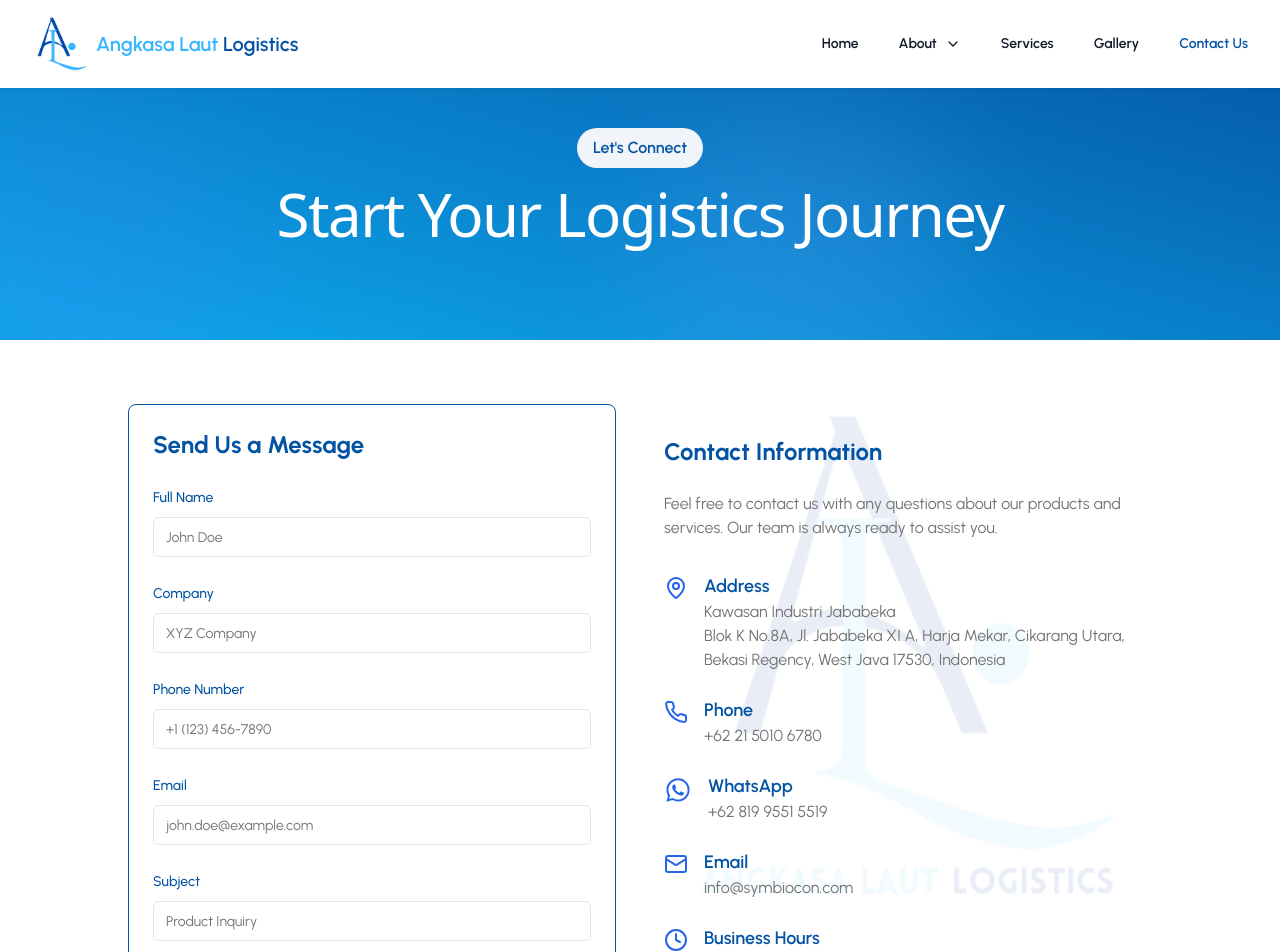
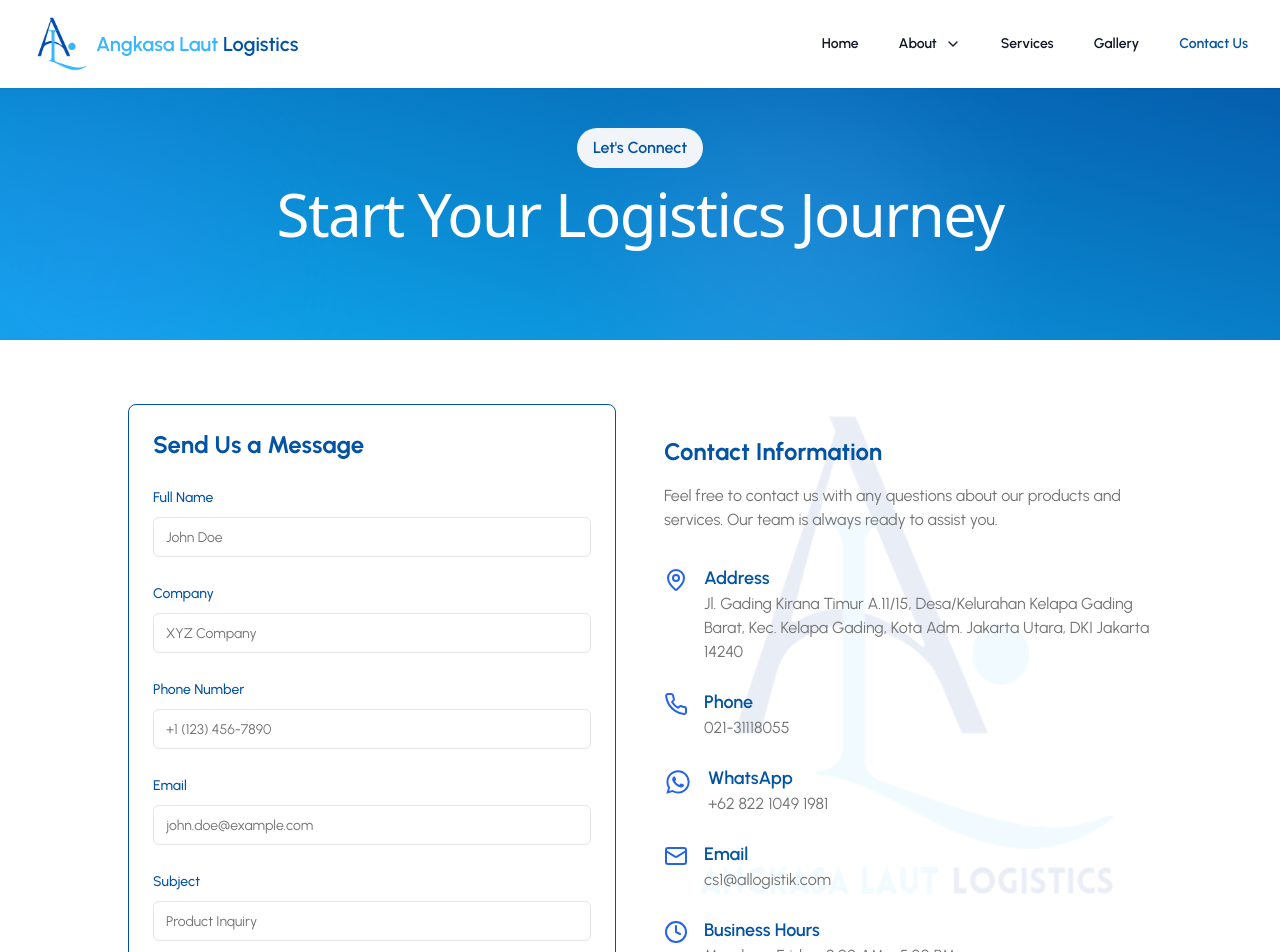
Before and after one commit to PT-Angkasa-Laut-Logistics/PT-Angkasa-Laut-Logistics, a Next.js app: page /contact in a window 1280 px wide. Shown: the top 952 px of the page. Built offline with nearby package versions, Linux system fonts and the light colour scheme.

Commit message:
feat(contact): fix content

```diff
--- a/components/contact/contact-info.tsx
+++ b/components/contact/contact-info.tsx
@@ -5,7 +5,11 @@ import { Button } from "@/components/ui/button";
 import Link from "next/link";
 import { Card } from "@/components/ui/card";
 import { motion } from "framer-motion";
-import { ANIMATE_LEFT, CONTAINER_ANIMATION } from "@/lib/animation-config";
+import {
+  ANIMATE_DOWN,
+  ANIMATE_LEFT,
+  CONTAINER_ANIMATION,
+} from "@/lib/animation-config";
 import Image from "next/image";
 /**
  * A component that displays the contact information of Company.
@@ -13,7 +17,7 @@ import Image from "next/image";
  * @returns The ContactInformation component.
  */
 export default function ContactInfo() {
-  const phone_number = "+6281995515519";
+  const phone_number = "+6282210491981";
   const message =
     "Halo Symbiocon, saya tertarik dengan produk dan layanan anda...";
   const wa_url = `https://wa.me/${phone_number}?text=${encodeURIComponent(message)}`;
@@ -35,11 +39,15 @@ export default function ContactInfo() {
         animate="visible"
         className="relative"
       >
-        <h2 className="mb-2 text-2xl font-bold md:mb-6">Contact Information</h2>
-        <p className="mb-8 text-muted-foreground max-md:text-sm">
-          Feel free to contact us with any questions about our products and
-          services. Our team is always ready to assist you.
-        </p>
+        <motion.article variants={ANIMATE_DOWN}>
+          <h2 className="mb-2 text-2xl font-bold md:mb-4">
+            Contact Information
+          </h2>
+          <p className="mb-8 text-muted-foreground max-md:text-sm">
+            Feel free to contact us with any questions about our products and
+            services. Our team is always ready to assist you.
+          </p>
+        </motion.article>
 
         <div className="space-y-6">
           <div className="flex items-start">
@@ -49,10 +57,9 @@ export default function ContactInfo() {
             <motion.div variants={ANIMATE_LEFT} className="ml-4">
               <h3 className="text-lg font-semibold">Address</h3>
               <p className="text-muted-foreground max-md:text-sm">
-                Kawasan Industri Jababeka
-                <br />
-                Blok K No.8A, Jl. Jababeka XI A, Harja Mekar, Cikarang Utara,
-                Bekasi Regency, West Java 17530, Indonesia
+                Jl. Gading Kirana Timur A.11/15, Desa/Kelurahan Kelapa Gading
+                Barat, Kec. Kelapa Gading, Kota Adm. Jakarta Utara, DKI Jakarta
+                14240
               </p>
             </motion.div>
           </div>
@@ -64,7 +71,7 @@ export default function ContactInfo() {
             <motion.div variants={ANIMATE_LEFT} className="ml-4">
               <h3 className="text-lg font-semibold">Phone</h3>
               <p className="text-muted-foreground max-md:text-sm">
-                +62 21 5010 6780
+                021-31118055
               </p>
             </motion.div>
           </div>
@@ -84,7 +91,7 @@ export default function ContactInfo() {
             <motion.div variants={ANIMATE_LEFT} className="ml-4">
               <h3 className="text-lg font-semibold">WhatsApp</h3>
               <p className="text-muted-foreground max-md:text-sm">
-                +62 819 9551 5519
+                +62 822 1049 1981
               </p>
             </motion.div>
           </div>
@@ -96,7 +103,7 @@ export default function ContactInfo() {
             <motion.div variants={ANIMATE_LEFT} className="ml-4">
               <h3 className="text-lg font-semibold">Email</h3>
               <p className="text-muted-foreground max-md:text-sm">
-                info@symbiocon.com
+                cs1@allogistik.com
               </p>
             </motion.div>
           </div>
```
